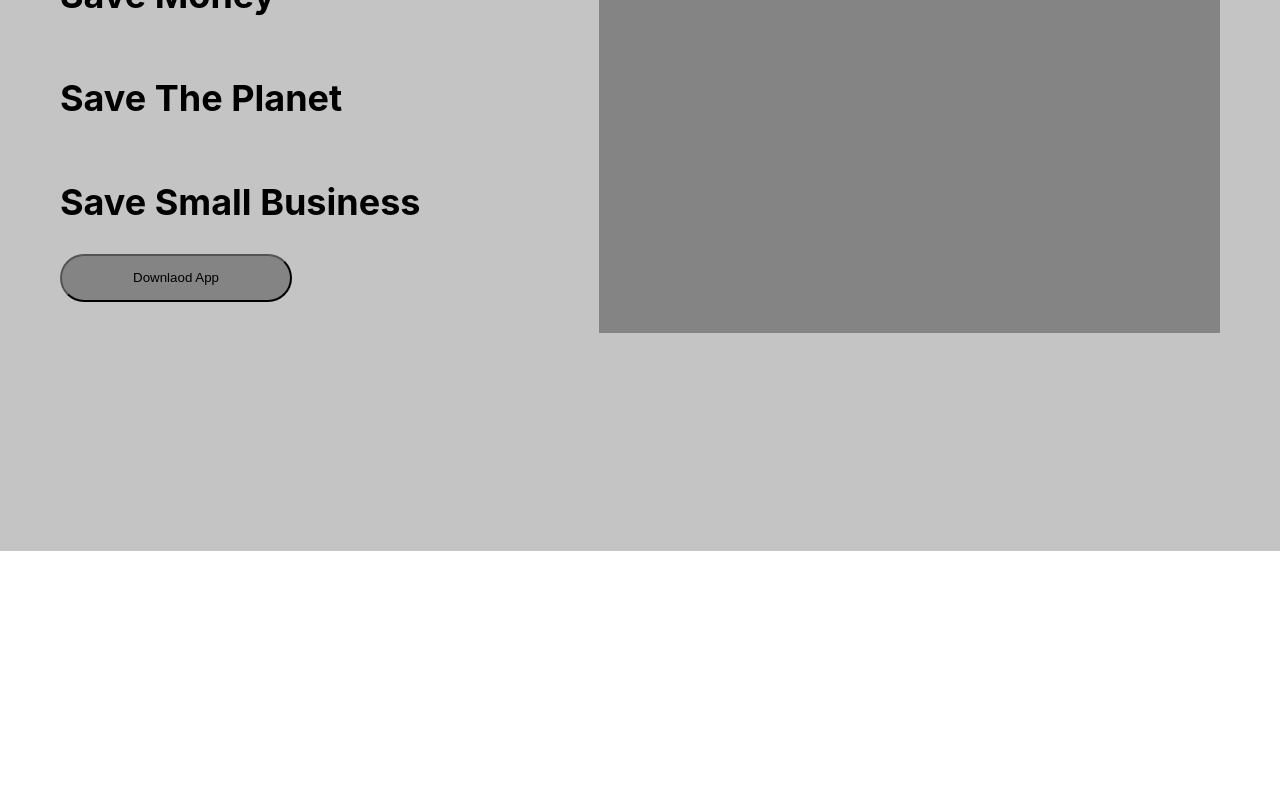
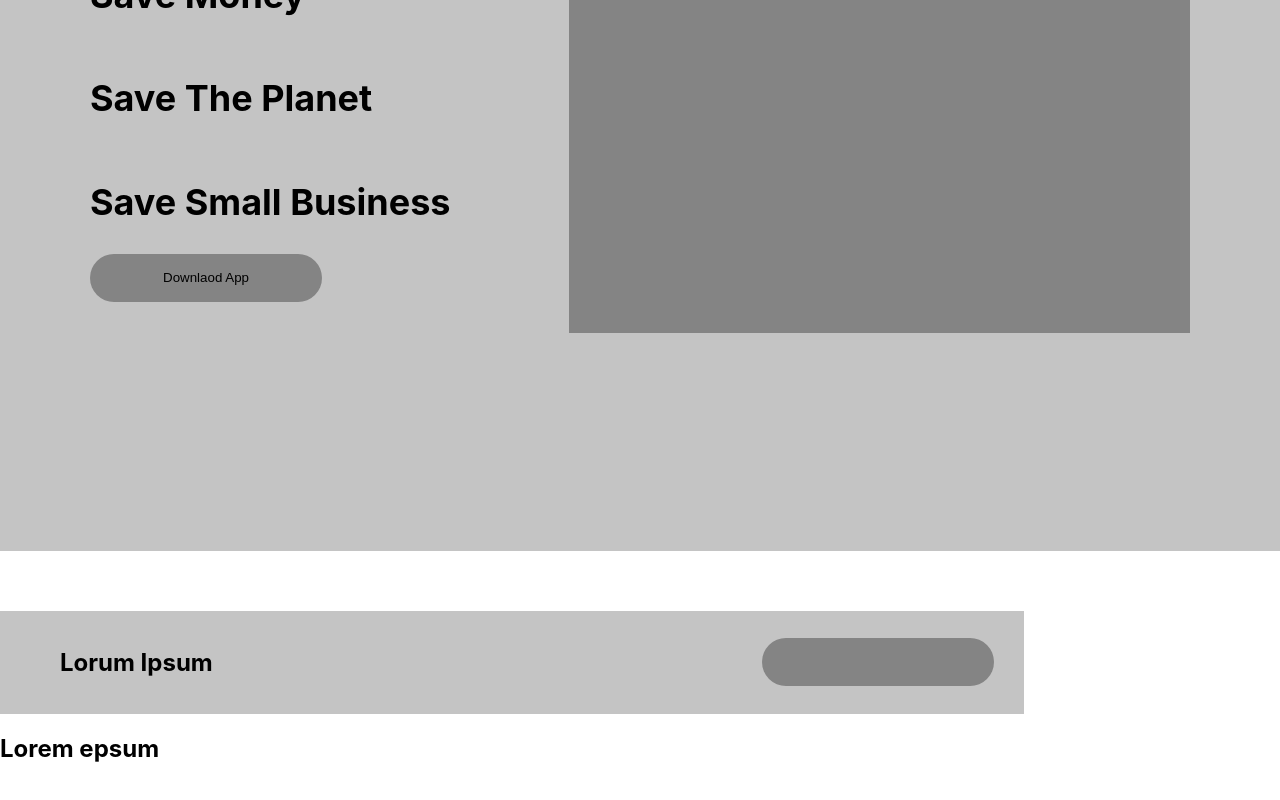
Before and after one commit to lpattersonn/small_basket, a React (Create React App) app: page / in a window 1280 px wide. Shown: the part 384-1184 px from the top of the page. Before the commit the page ends 935 px from the top, so only its background shows below. Built offline with nearby package versions, Linux system fonts and the light colour scheme.

Commit message:
docs: Implement Body.js and body.js

```diff
--- a/src/App.js
+++ b/src/App.js
@@ -1,12 +1,14 @@
 import "./App.css";
 import Nav from "./components/Nav.js";
 import Header from "./components/Header.js";
+import Body from "./components/Body.js"
 
 function App() {
   return (
     <div className="App">
       <Nav />
       <Header />
+      <Body />
     </div>
   );
 }
--- /dev/null
+++ b/src/components/Body.js
@@ -0,0 +1,20 @@
+import React from "react";
+import "../style/Body.css";
+
+export default function Body() {
+  return (
+    <section className="body-div_1">
+      <div className="body-div_2">
+        <h2 className="h2"> Lorum Ipsum</h2>
+        <button className="button-body"></button>
+      </div>
+      <div className="body-process">
+        <div className="body-process_text">
+          <h2>Lorem epsum</h2>
+        </div>
+        <div className="body-process_image">
+        </div>
+      </div>
+    </section>
+  );
+}
--- /dev/null
+++ b/src/style/Body.css
@@ -0,0 +1,36 @@
+.body-div_1 {
+  background-color: white;
+  width: 100%;
+  display: flex;
+  justify-content: center;
+  flex-direction: column;
+  margin-top: 60px;
+  margin-bottom: 60px;
+}
+
+.body-div_2 {
+  background-color: #C4C4C4;
+  width: 80%;
+  height: 103px;
+  display: flex;
+  justify-content: space-between;
+  align-items: center;
+    flex-direction: row;
+}
+
+.button-body {
+  background-color: #848484;
+  border: none;
+  margin-right: 30px;
+  width: 232px;
+  height: 48px;
+  border-radius: 25px;
+}
+
+.h2 {
+  margin-left: 60px;
+}
+
+.body-process {
+
+}
--- a/src/style/Header.css
+++ b/src/style/Header.css
@@ -8,7 +8,7 @@
     align-items: center;
 }
 .header-div_2 {
-  margin-left: 60px;
+  margin-left: 90px;
 }
 
 .header-div_3 {
@@ -18,13 +18,14 @@
 }
 
 .header-div_4 {
-  margin-right: 60px;
+  margin-right: 90px;
   width: 621px;
   height: 421px;
   background-color: #848484;
 }
 
 .button {
+  border: none;
   background-color: #848484;
   width: 232px;
   height: 48px;
--- a/src/style/Nav.css
+++ b/src/style/Nav.css
@@ -9,11 +9,12 @@
 
 .nav-div_1 {
   font-size: 18px;
-  margin-left: 30px;
+  margin-left: 90px;
 }
+
 .nav-div_2 {
   font-size: 18px;
-  margin-right: 30px;
+  margin-right: 90px;
 
 }
 
```
